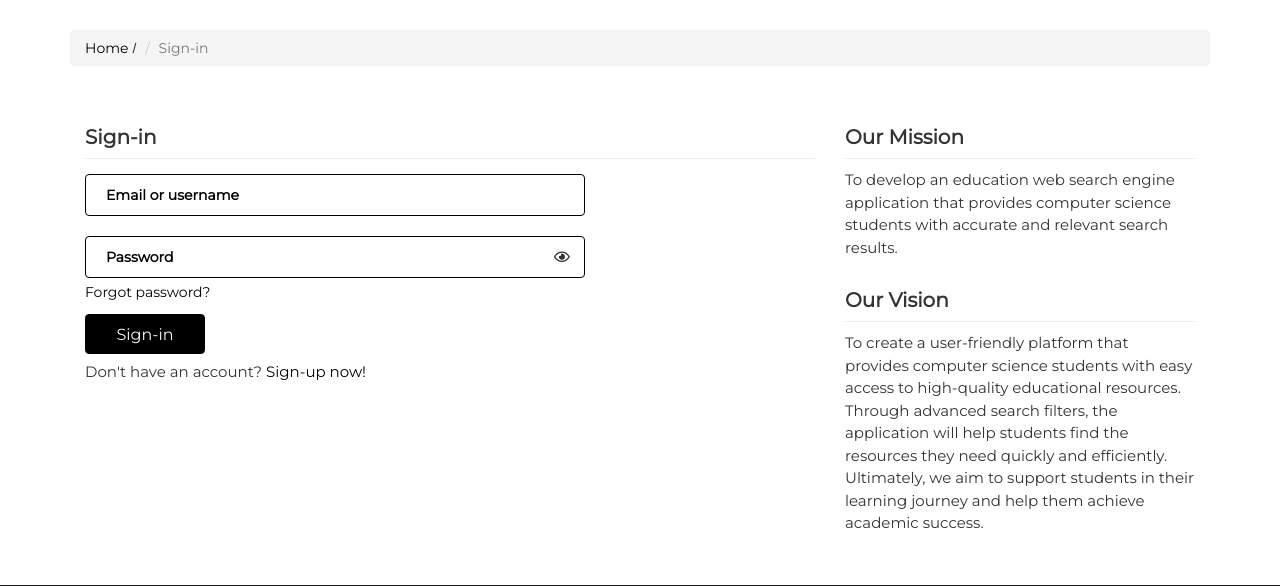
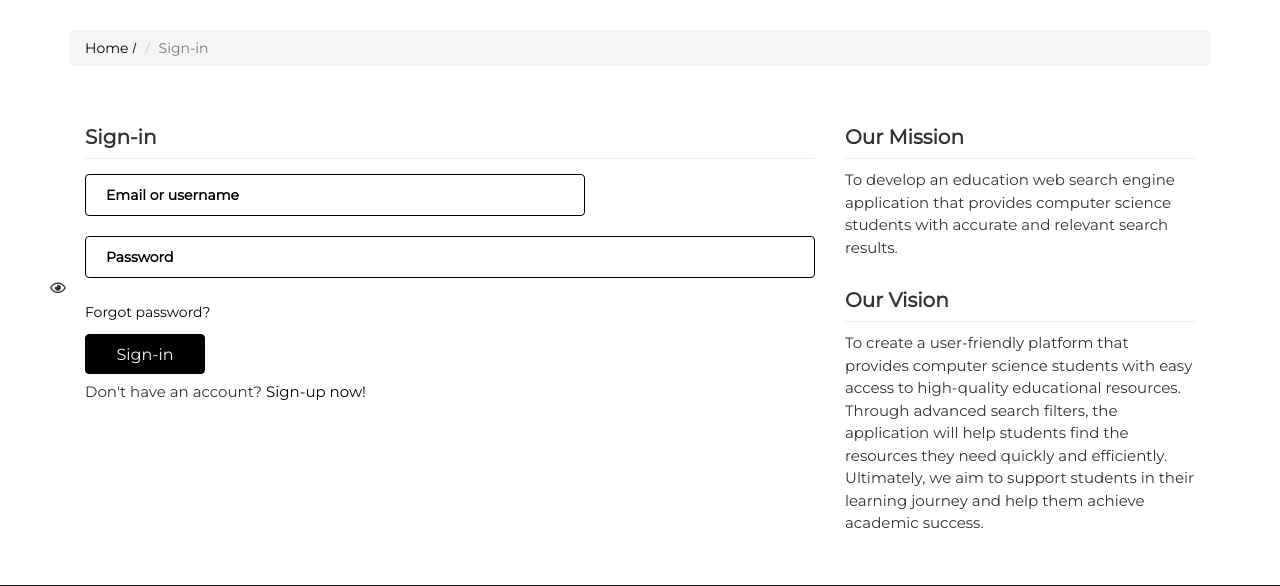
Before and after one commit to SearchSerpent/searchserpent, a PHP site: page /sign_in.php in a window 1280 px wide. Shown: the part 80-666 px from the top of the page. Run offline with PHP 8.4, Linux system fonts and the light colour scheme; data that the repository does not hold is empty; some libraries are stand-ins or nearby versions.

Commit message:
may 03 fix

```diff
--- a/admin/css/style.css
+++ b/admin/css/style.css
@@ -1210,7 +1210,7 @@ input::-ms-clear {
 }
 
 .contact .contact-form input {
-	width: 100%;
+    max-width: 100%;
     height: 30px;
     border-radius: 4px;
     border: 1px solid #000;
--- a/css/style.css
+++ b/css/style.css
@@ -1213,7 +1213,7 @@ input::-ms-clear {
 }
 
 .contact .contact-form input {
-	width: 100%;
+    max-width: 100%;
     height: 30px;
     border-radius: 4px;
     border: 1px solid #000;
--- a/search.php
+++ b/search.php
@@ -304,7 +304,7 @@ if(isset($_GET['query'])) {
 
         echo $html;
 
-?>
+
 
                 <div class="secondary_layer">
 
--- a/sign_in.php
+++ b/sign_in.php
@@ -258,7 +258,7 @@ if (isset($_POST['submit'])) {
                         <input style="text-transform: none; width: 500px; font-family: montserrat; margin-top: 5px;" type="text" name="email" required value="<?= isset($_SESSION['info']['email']) ? $_SESSION['info']['email'] : '' ?>" placeholder="Email or username">
 
                         <div>
-                            <input style="width:500px; font-family: montserrat" type="password" id="id_password" name="password" required placeholder="Password">
+                            <input style="width:100%; font-family: montserrat" type="password" id="id_password" name="password" required placeholder="Password">
                             <i class="far fa-eye" id="togglePassword" style="margin-left: -35px; cursor: pointer;"></i>
                         </div>
 
```
Also changed, not shown: admin/message.php (+2 -6 lines), signed_in/css/style.css (+6 -1 lines). Lines whose indentation alone changed are shown as unchanged.
